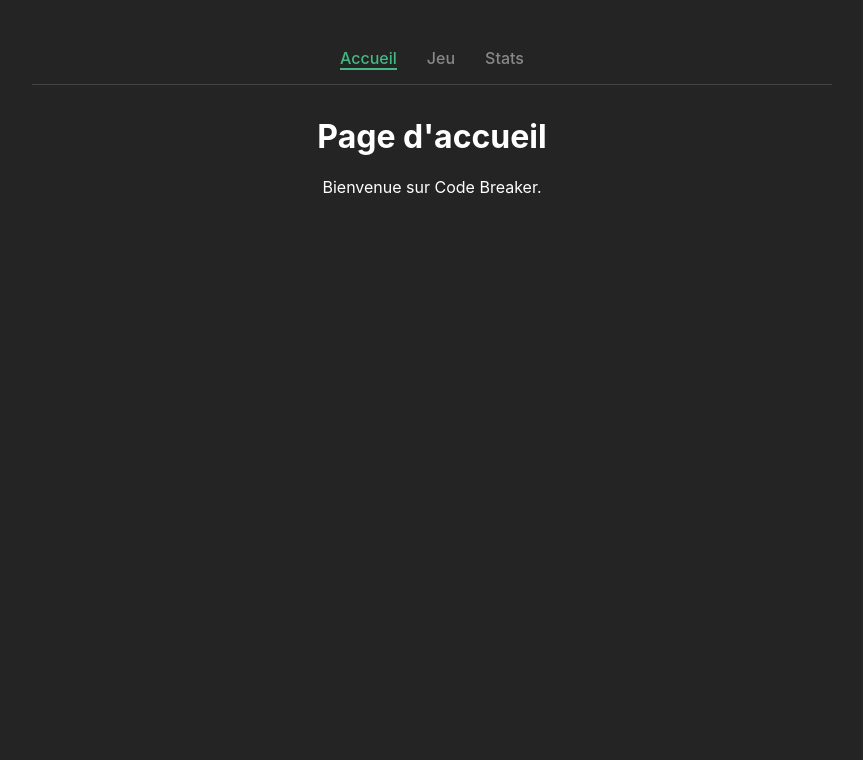
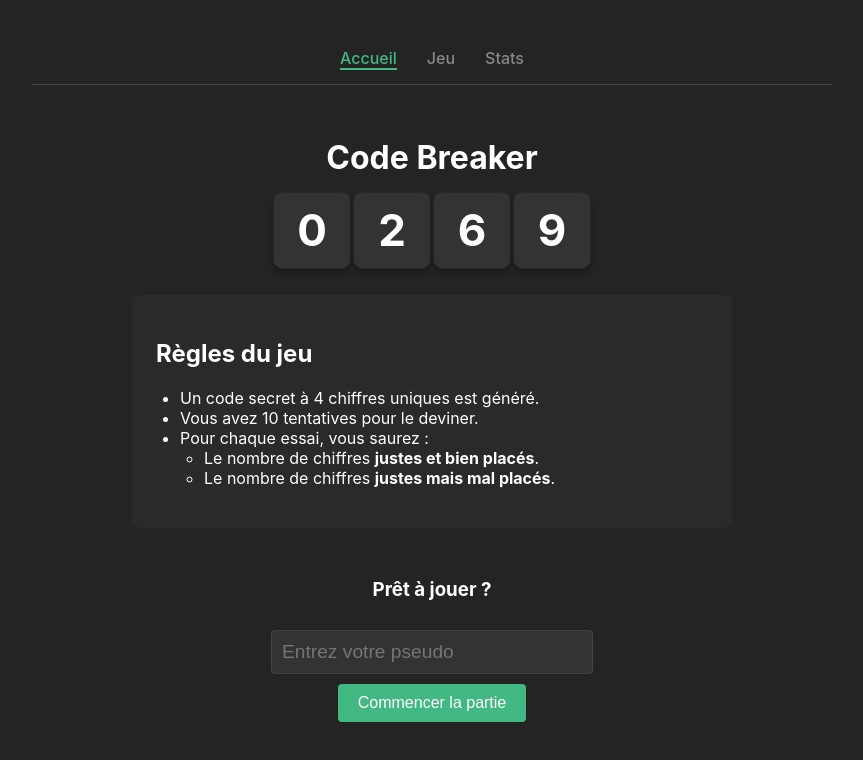
Before and after one commit to Vivienhrm/CodeBreaker-Vue3-Composition, a Vue app: page /home in a window 1280 px wide. Shown: the top 760 px of the page, without its empty margins (208-1071 px from the left). Built offline with nearby package versions, Linux system fonts and the light colour scheme.

Commit message:
Add UseGame component, router guard by nickname with error message, rules/animations to the homepage

```diff
--- a/src/plugins/profile.js
+++ b/src/plugins/profile.js
@@ -1,8 +1,9 @@
 import { ref } from 'vue'
+
+export const pseudo = ref('')
 
 export const profilePlugin = {
   install(app) {
-    const pseudo = ref('')
     app.provide('pseudo', pseudo)
   }
 }
--- a/src/router/index.js
+++ b/src/router/index.js
@@ -2,6 +2,7 @@ import { createRouter, createWebHistory } from 'vue-router'
 import HomeView from '../views/HomeView.vue'
 import GameView from '../views/GameView.vue'
 import StatsView from '../views/StatsView.vue'
+import { pseudo } from '../plugins/profile'
 
 const routes = [
     { path: '/', redirect: '/home' },
@@ -15,4 +16,12 @@ const router = createRouter({
     routes
 })
 
+router.beforeEach((to, from, next) => {
+    if (to.name !== 'home' && !pseudo.value) {
+        next({ name: 'home', query: { error: 'pseudo_required' } })
+    } else {
+        next()
+    }
+})
+
 export default router
--- /dev/null
+++ b/src/services/game.js
@@ -0,0 +1,21 @@
+import { ref } from 'vue'
+
+export function useGame() {
+    const code = ref([])
+
+    const generateCode = () => {
+        const digits = []
+        while (digits.length < 4) {
+            const randomDigit = Math.floor(Math.random() * 10)
+            if (!digits.includes(randomDigit)) {
+                digits.push(randomDigit)
+            }
+        }
+        code.value = digits
+    }
+
+    return {
+        code,
+        generateCode
+    }
+}
--- a/src/views/HomeView.vue
+++ b/src/views/HomeView.vue
@@ -1,9 +1,135 @@
 <template>
-  <div class="home">
-    <h1>Page d'accueil</h1>
-    <p>Bienvenue sur Code Breaker.</p>
+  <div class="home-container">
+    <div v-if="$route.query.error === 'pseudo_required'" class="error-banner">
+      Veuillez renseigner votre pseudo pour accéder au jeu !
+    </div>
+    <header>
+      <h1>Code Breaker</h1>
+      <div class="code-animation">
+        <span v-for="(digit, index) in code" :key="index" class="digit">
+          {{ digit }}
+        </span>
+      </div>
+    </header>
+
+    <section class="rules">
+      <h2>Règles du jeu</h2>
+      <ul>
+        <li>Un code secret à 4 chiffres uniques est généré.</li>
+        <li>Vous avez 10 tentatives pour le deviner.</li>
+        <li>Pour chaque essai, vous saurez :
+          <ul>
+            <li>Le nombre de chiffres <strong>justes et bien placés</strong>.</li>
+            <li>Le nombre de chiffres <strong>justes mais mal placés</strong>.</li>
+          </ul>
+        </li>
+      </ul>
+    </section>
+
+    <section class="pseudo-form">
+      <h3>Prêt à jouer ?</h3>
+      <form @submit.prevent="savePseudo">
+        <input
+          v-model="localPseudo"
+          type="text"
+          placeholder="Entrez votre pseudo"
+          required
+        />
+        <br />
+        <button type="submit">Commencer la partie</button>
+      </form>
+    </section>
   </div>
 </template>
 
 <script setup>
+import { ref, onMounted, onUnmounted, inject } from 'vue'
+import { useRouter } from 'vue-router'
+import { useGame } from '../services/game'
+
+const { code, generateCode } = useGame()
+const router = useRouter()
+const pseudo = inject('pseudo')
+
+const localPseudo = ref('')
+const intervalId = ref(null)
+
+const savePseudo = () => {
+  if (localPseudo.value.trim()) {
+    pseudo.value = localPseudo.value.trim()
+    router.push('/game')
+  }
+}
+
+onMounted(() => {
+  generateCode()
+  intervalId.value = setInterval(() => {
+    generateCode()
+  }, 2000)
+})
+
+onUnmounted(() => {
+  if (intervalId.value) {
+    clearInterval(intervalId.value)
+  }
+})
 </script>
+
+<style scoped>
+.error-banner {
+  background-color: #ff4d4d;
+  color: white;
+  padding: 1rem;
+  border-radius: 8px;
+  font-weight: bold;
+}
+
+.home-container {
+  display: flex;
+  flex-direction: column;
+  gap: 2rem;
+  max-width: 600px;
+  margin: 0 auto;
+}
+
+.code-animation {
+  display: flex;
+  justify-content: center;
+  gap: 10px;
+  font-size: 2.5rem;
+  font-weight: bold;
+  height: 4rem;
+  align-items: center;
+}
+
+.digit {
+  padding: 10px;
+  background: #333;
+  border-radius: 8px;
+  min-width: 50px;
+  box-shadow: 0 4px 6px rgba(0,0,0,0.3);
+  animation: pulse 1s infinite alternate;
+}
+
+@keyframes pulse {
+  from { transform: scale(1); opacity: 0.8; }
+  to { transform: scale(1.1); opacity: 1; }
+}
+
+.rules {
+  text-align: left;
+  background: #2a2a2a;
+  padding: 1.5rem;
+  border-radius: 8px;
+}
+
+.rules ul {
+  padding-left: 1.5rem;
+}
+
+.pseudo-form input {
+  font-size: 1.2rem;
+  width: 100%;
+  max-width: 300px;
+}
+</style>
```
